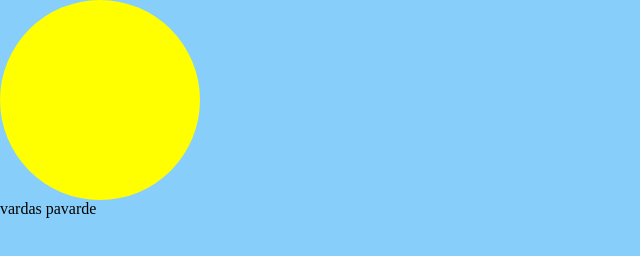
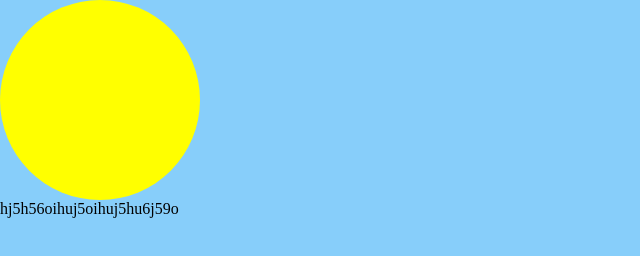
Before and after one commit to GytisWeb/pamokos, a plain HTML site: page index.html in a window 1280 px wide. Shown: the whole page, without its empty margins (0-640 px from the left). Drawn offline with Linux system fonts and the light colour scheme.

Commit message:
laba diena

```diff
--- a/index.html
+++ b/index.html
@@ -11,7 +11,8 @@
     <div class="container">
     <div class="sun"></div>
 
-vardas pavarde
+
+hj5h56oihuj5oihuj5hu6j59o
 
 
     </div>
```
